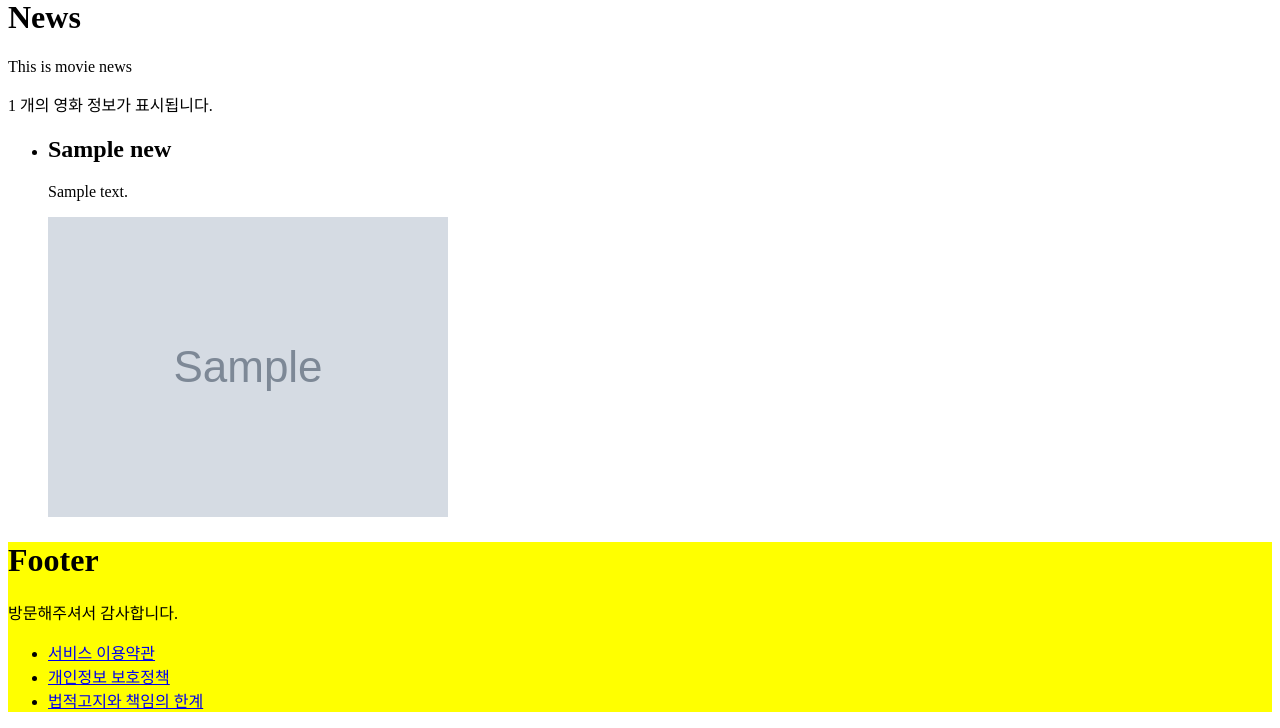
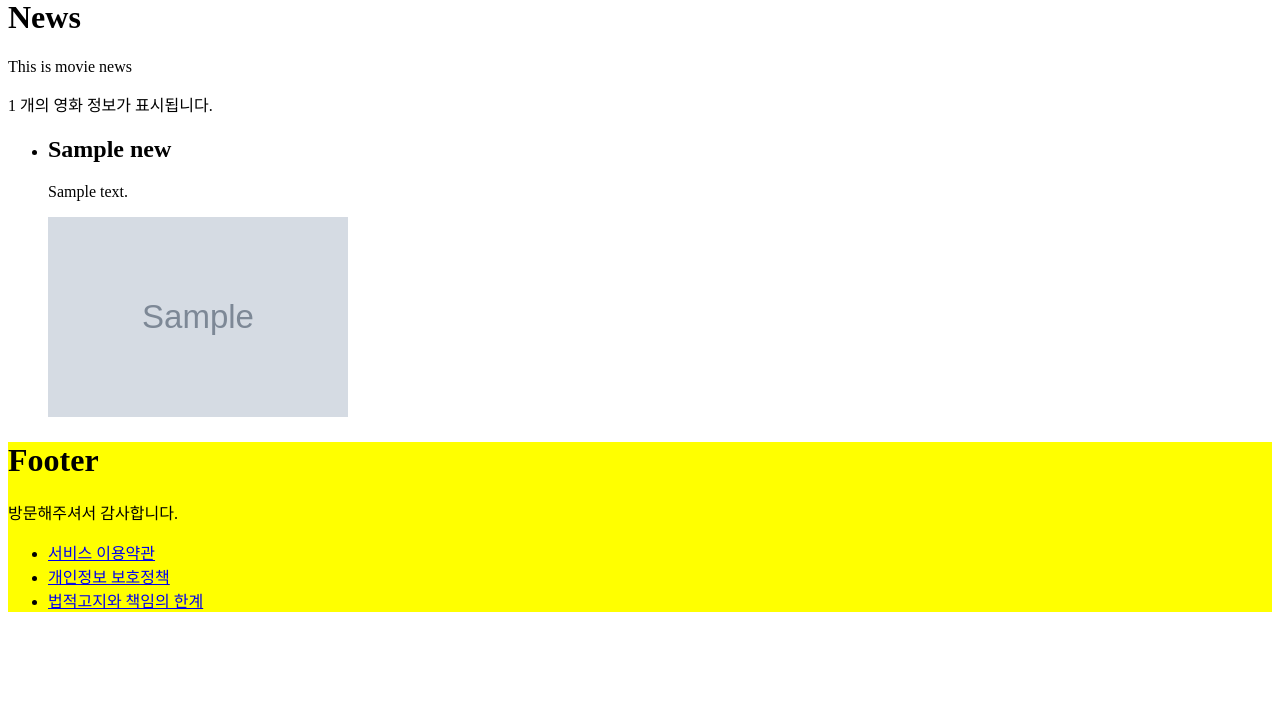
Before and after one commit to feanar729/wps_blog_review, a Django app: template wpsblog/wpsblog/templates/news.html in a window 1280 px wide. Shown: the part 168-896 px from the top of the page. After the commit the page ends 780 px from the top, so only its background shows below. Run offline with Django 3.2, Linux system fonts and the light colour scheme; the template is opened without the code that fills it: most values are stand-ins (such as "Sample title", 1, 10 or a date in 2020); grey boxes marked "Sample" are stand-in pictures.

Commit message:
update style: resize image to 300x200px

```diff
--- a/wpsblog/wpsblog/static/css/application.css
+++ b/wpsblog/wpsblog/static/css/application.css
@@ -4,3 +4,8 @@ header{
 footer{
   background-color: yellow;
 }
+
+ul li img {
+    width: 300px;
+    height: 200px;
+}
```
